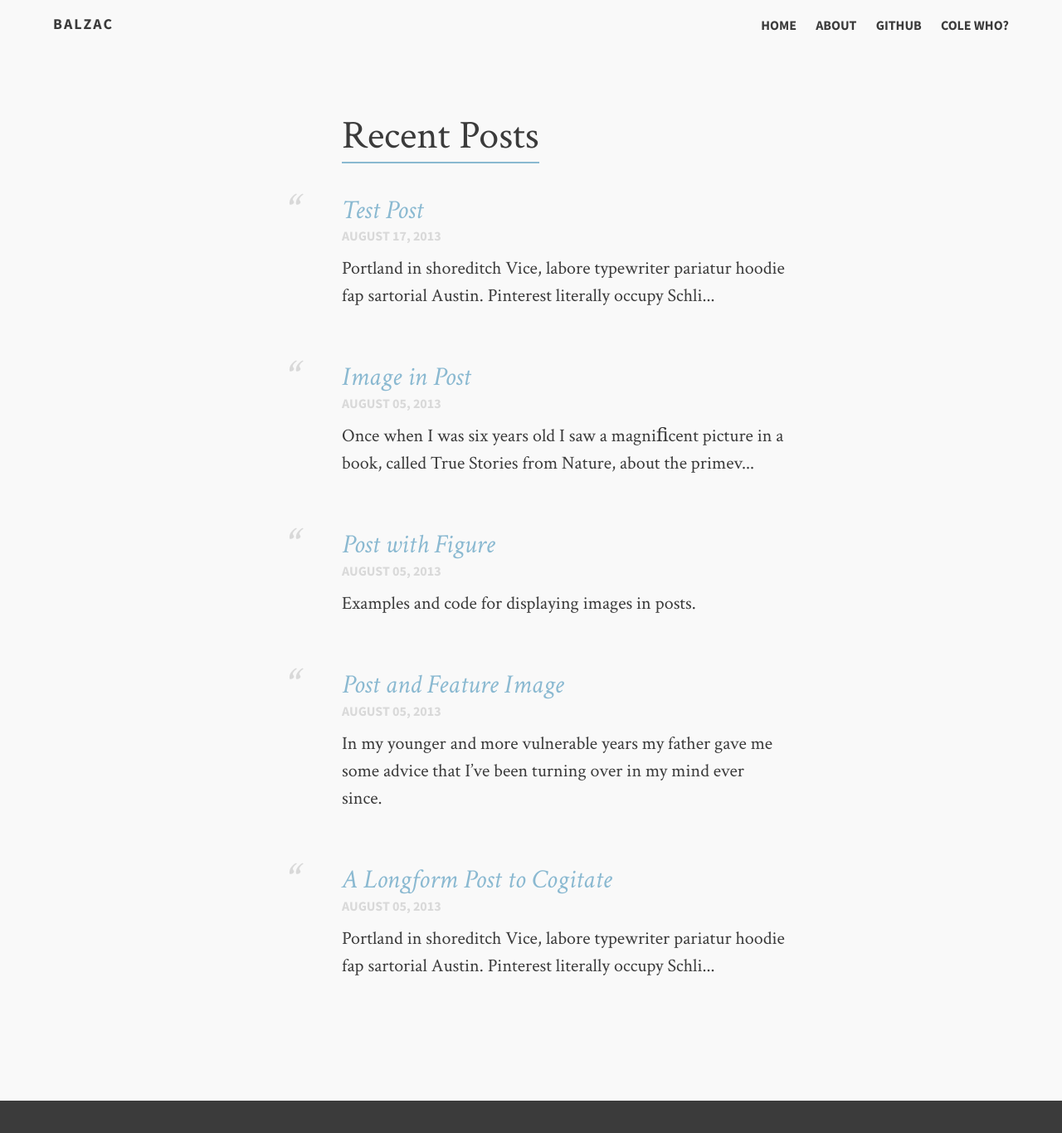
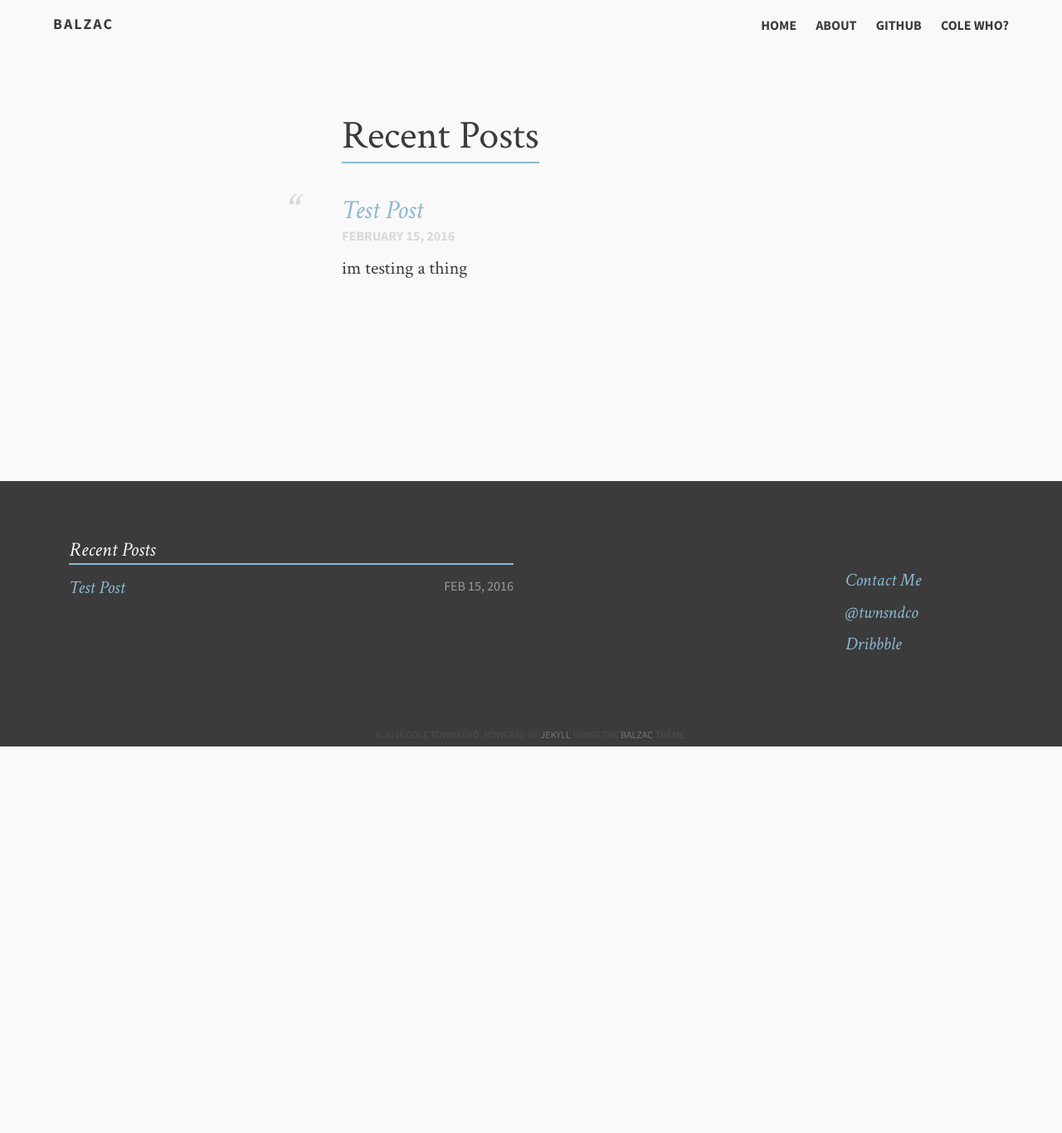
Before and after one commit to arshiamufti/arshiamufti.github.io, a Jekyll site: the page built from index.md, in a window 1280 px wide and 1400 px high. Shown: the top 1366 px of the window at 83% size. Built offline with Jekyll 4.4.1, drawn with Linux system fonts in a browser that asks for light colours; some of the changed lines change nothing that is shown; some of the changed text lies outside the part shown.

Commit message:
test blog post

```diff
--- a/_config.yml
+++ b/_config.yml
@@ -40,7 +40,6 @@ links:
 # http://en.wikipedia.org/wiki/List_of_tz_database_time_zones
 timezone:    America/New_York
 future:      true
-highlighter: pygments
 markdown:    kramdown
 
 kramdown:
@@ -48,7 +47,7 @@ kramdown:
   footnote_nr: 1
   entity_output: as_char
   toc_levels: 1..6
-  use_coderay: false
+  enable_coderay: false
 
   coderay:
     coderay_line_numbers:
--- a/_posts/2013-08-05-longform-post.md
+++ /dev/null
@@ -1,44 +0,0 @@
----
-layout: post-no-feature
-title: "A Longform Post to Cogitate"
-description: "Portland in shoreditch Vice, labore typewriter pariatur hoodie fap sartorial Austin. Pinterest literally occupy Schlitz forage."
-category: articles
-tags: [sample post, readability, test]
----
-
-Shoreditch bicycle rights anim, flexitarian laboris put a bird on it vinyl cupidatat narwhal. Hashtag artisan skateboard, flannel Bushwick nesciunt salvia aute fixie do plaid post-ironic dolor McSweeney's. Cliche pour-over chambray nulla four loko skateboard sapiente hashtag.
-
-Vero laborum commodo occupy. Semiotics voluptate mumblecore pug. Cosby sweater ullamco quinoa ennui assumenda, sapiente occupy delectus lo-fi. Ea fashion axe Marfa cillum aliquip. Retro Bushwick keytar cliche. Before they sold out sustainable gastropub Marfa readymade, ethical Williamsburg skateboard brunch qui consectetur gentrify semiotics. Mustache cillum irony, fingerstache magna pour-over keffiyeh tousled selfies.
-
-## Cupidatat 90's lo-fi authentic try-hard
-
-In pug Portland incididunt mlkshk put a bird on it vinyl quinoa. Terry Richardson shabby chic +1, scenester Tonx excepteur tempor fugiat voluptate fingerstache aliquip nisi next level. Farm-to-table hashtag Truffaut, Odd Future ex meggings gentrify single-origin coffee try-hard 90's.
-
-* Sartorial hoodie
-* Labore viral forage
-* Tote bag selvage
-* DIY exercitation et id ugh tumblr church-key
-
-Incididunt umami sriracha, ethical fugiat VHS ex assumenda yr irure direct trade. Marfa Truffaut bicycle rights, kitsch placeat Etsy kogi asymmetrical. Beard locavore flexitarian, kitsch photo booth hoodie plaid ethical readymade leggings yr.
-
-Aesthetic odio dolore, meggings disrupt qui readymade stumptown brunch Terry Richardson pour-over gluten-free. Banksy american apparel in selfies, biodiesel flexitarian organic meh wolf quinoa gentrify banjo kogi. Readymade tofu ex, scenester dolor umami fingerstache occaecat fashion axe Carles jean shorts minim. Keffiyeh fashion axe nisi Godard mlkshk dolore. Lomo you probably haven't heard of them eu non, Odd Future Truffaut pug keytar meggings McSweeney's Pinterest cred. Etsy literally aute esse, eu bicycle rights qui meggings fanny pack. Gentrify leggings pug flannel duis.
-
-## Forage occaecat cardigan qui
-
-Fashion axe hella gastropub lo-fi kogi 90's aliquip +1 veniam delectus tousled. Cred sriracha locavore gastropub kale chips, iPhone mollit sartorial. Anim dolore 8-bit, pork belly dolor photo booth aute flannel small batch. Dolor disrupt ennui, tattooed whatever salvia Banksy sartorial roof party selfies raw denim sint meh pour-over. Ennui eu cardigan sint, gentrify iPhone cornhole.
-
-> Whatever velit occaecat quis deserunt gastropub, leggings elit tousled roof party 3 wolf moon kogi pug blue bottle ea. Fashion axe shabby chic Austin quinoa pickled laborum bitters next level, disrupt deep v accusamus non fingerstache.
-
-Tote bag asymmetrical elit sunt. Occaecat authentic Marfa, hella McSweeney's next level irure veniam master cleanse. Sed hoodie letterpress artisan wolf leggings, 3 wolf moon commodo ullamco. Anim occupy ea labore Terry Richardson. Tofu ex master cleanse in whatever pitchfork banh mi, occupy fugiat fanny pack Austin authentic. Magna fugiat 3 wolf moon, labore McSweeney's sustainable vero consectetur. Gluten-free disrupt enim, aesthetic fugiat jean shorts trust fund keffiyeh magna try-hard.
-
-## Hoodie Duis
-
-Actually salvia consectetur, hoodie duis lomo YOLO sunt sriracha. Aute pop-up brunch farm-to-table odio, salvia irure occaecat. Sriracha small batch literally skateboard. Echo Park nihil hoodie, aliquip forage artisan laboris. Trust fund reprehenderit nulla locavore. Stumptown raw denim kitsch, keffiyeh nulla twee dreamcatcher fanny pack ullamco 90's pop-up est culpa farm-to-table. Selfies 8-bit do pug odio.
-
-### Thundercats Ho!
-
-Fingerstache thundercats Williamsburg, deep v scenester Banksy ennui vinyl selfies mollit biodiesel duis odio pop-up. Banksy 3 wolf moon try-hard, sapiente enim stumptown deep v ad letterpress. Squid beard brunch, exercitation raw denim yr sint direct trade. Raw denim narwhal id, flannel DIY McSweeney's seitan. Letterpress artisan bespoke accusamus, meggings laboris consequat Truffaut qui in seitan. Sustainable cornhole Schlitz, twee Cosby sweater banh mi deep v forage letterpress flannel whatever keffiyeh. Sartorial cred irure, semiotics ethical sed blue bottle nihil letterpress.
-
-Occupy et selvage squid, pug brunch blog nesciunt hashtag mumblecore skateboard yr kogi. Ugh small batch swag four loko. Fap post-ironic qui tote bag farm-to-table american apparel scenester keffiyeh vero, swag non pour-over gentrify authentic pitchfork. Schlitz scenester lo-fi voluptate, tote bag irony bicycle rights pariatur vero Vice freegan wayfarers exercitation nisi shoreditch. Chambray tofu vero sed. Street art swag literally leggings, Cosby sweater mixtape PBR lomo Banksy non in pitchfork ennui McSweeney's selfies. Odd Future Banksy non authentic.
-
-Aliquip enim artisan dolor post-ironic. Pug tote bag Marfa, deserunt pour-over Portland wolf eu odio intelligentsia american apparel ugh ea. Sunt viral et, 3 wolf moon gastropub pug id. Id fashion axe est typewriter, mlkshk Portland art party aute brunch. Sint pork belly Cosby sweater, deep v mumblecore kitsch american apparel. Try-hard direct trade tumblr sint skateboard. Adipisicing bitters excepteur biodiesel, pickled gastropub aute veniam.
--- a/_posts/2013-08-05-post-with-feature.md
+++ /dev/null
@@ -1,32 +0,0 @@
----
-layout: post
-title: Post and Feature Image
-description: "In my younger and more vulnerable years my father gave me some advice that I’ve been turning over in my mind ever since."
-category: articles
-tags: [intro, beginner, jekyll, tutorial]
-image:
-  feature: "https://farm8.staticflickr.com/7014/6840341477_e49612bc59_o_d.jpg"
----
-
-“Whenever you feel like criticizing any one,” he told me, “just remember that all the people in this world haven’t had the advantages that you’ve had.”
-
-He didn’t say any more, but we’ve always been unusually communicative in a reserved way, and I understood that he meant a great deal more than that. In consequence, I’m inclined to reserve all judgments, a habit that has opened up many curious natures to me and also made me the victim of not a few veteran bores. The abnormal mind is quick to detect and attach itself to this quality when it appears in a normal person, and so it came about that in college I was unjustly accused of being a politician, because I was privy to the secret griefs of wild, unknown men. Most of the confidences were unsought — frequently I have feigned sleep, preoccupation, or a hostile levity when I realized by some unmistakable sign that an intimate revelation was quivering on the horizon; for the intimate revelations of young men, or at least the terms in which they express them, are usually plagiaristic and marred by obvious suppressions. Reserving judgments is a matter of infinite hope. I am still a little afraid of missing something if I forget that, as my father snobbishly suggested, and I snobbishly repeat, a sense of the fundamental decencies is parcelled out unequally at birth.
-
-And, after boasting this way of my tolerance, I come to the admission that it has a limit. Conduct may be founded on the hard rock or the wet marshes, but after a certain point I don’t care what it’s founded on. When I came back from the East last autumn I felt that I wanted the world to be in uniform and at a sort of moral attention forever; I wanted no more riotous excursions with privileged glimpses into the human heart. Only Gatsby, the man who gives his name to this book, was exempt from my reaction — Gatsby, who represented everything for which I have an unaffected scorn. If personality is an unbroken series of successful gestures, then there was something gorgeous about him, some heightened sensitivity to the promises of life, as if he were related to one of those intricate machines that register earthquakes ten thousand miles away. This responsiveness had nothing to do with that flabby impressionability which is dignified under the name of the “creative temperament.”— it was an extraordinary gift for hope, a romantic readiness such as I have never found in any other person and which it is not likely I shall ever find again. No — Gatsby turned out all right at the end; it is what preyed on Gatsby, what foul dust floated in the wake of his dreams that temporarily closed out my interest in the abortive sorrows and short-winded elations of men.
-My family have been prominent, well-to-do people in this Middle Western city for three generations. The Carraways are something of a clan, and we have a tradition that we’re descended from the Dukes of Buccleuch, but the actual founder of my line was my grandfather’s brother, who came here in fifty-one, sent a substitute to the Civil War, and started the wholesale hardware business that my father carries on to-day.
-
-I never saw this great-uncle, but I’m supposed to look like him — with special reference to the rather hard-boiled painting that hangs in father’s office. I graduated from New Haven in 1915, just a quarter of a century after my father, and a little later I participated in that delayed Teutonic migration known as the Great War. I enjoyed the counter-raid so thoroughly that I came back restless. Instead of being the warm centre of the world, the Middle West now seemed like the ragged edge of the universe — so I decided to go East and learn the bond business. Everybody I knew was in the bond business, so I supposed it could support one more single man. All my aunts and uncles talked it over as if they were choosing a prep school for me, and finally said, “Why — ye — es,” with very grave, hesitant faces. Father agreed to finance me for a year, and after various delays I came East, permanently, I thought, in the spring of twenty-two.
-
-The practical thing was to find rooms in the city, but it was a warm season, and I had just left a country of wide lawns and friendly trees, so when a young man at the office suggested that we take a house together in a commuting town, it sounded like a great idea. He found the house, a weather-beaten cardboard bungalow at eighty a month, but at the last minute the firm ordered him to Washington, and I went out to the country alone. I had a dog — at least I had him for a few days until he ran away — and an old Dodge and a Finnish woman, who made my bed and cooked breakfast and muttered Finnish wisdom to herself over the electric stove.
-
-It was lonely for a day or so until one morning some man, more recently arrived than I, stopped me on the road.
-
-“How do you get to West Egg village?” he asked helplessly.
-
-I told him. And as I walked on I was lonely no longer. I was a guide, a pathfinder, an original settler. He had casually conferred on me the freedom of the neighborhood.
-And so with the sunshine and the great bursts of leaves growing on the trees, just as things grow in fast movies, I had that familiar conviction that life was beginning over again with the summer.
-
-There was so much to read, for one thing, and so much fine health to be pulled down out of the young breath-giving air. I bought a dozen volumes on banking and credit and investment securities, and they stood on my shelf in red and gold like new money from the mint, promising to unfold the shining secrets that only Midas and Morgan and Maecenas knew. And I had the high intention of reading many other books besides. I was rather literary in college — one year I wrote a series of very solemn and obvious editorials for the “Yale News.”— and now I was going to bring back all such things into my life and become again that most limited of all specialists, the “well-rounded man.” This isn’t just an epigram — life is much more successfully looked at from a single window, after all.
-
-It was a matter of chance that I should have rented a house in one of the strangest communities in North America. It was on that slender riotous island which extends itself due east of New York — and where there are, among other natural curiosities, two unusual formations of land. Twenty miles from the city a pair of enormous eggs, identical in contour and separated only by a courtesy bay, jut out into the most domesticated body of salt water in the Western hemisphere, the great wet barnyard of Long Island Sound. They are not perfect ovals — like the egg in the Columbus story, they are both crushed flat at the contact end — but their physical resemblance must be a source of perpetual confusion to the gulls that fly overhead. To the wingless a more arresting phenomenon is their dissimilarity in every particular except shape and size.
-I lived at West Egg, the — well, the less fashionable of the two, though this is a most superficial tag to express the bizarre and not a little sinister contrast between them. My house was at the very tip of the egg, only fifty yards from the Sound, and squeezed between two huge places that rented for twelve or fifteen thousand a season. The one on my right was a colossal affair by any standard — it was a factual imitation of some Hotel de Ville in Normandy, with a tower on one side, spanking new under a thin beard of raw ivy, and a marble swimming pool, and more than forty acres of lawn and garden. It was Gatsby’s mansion. Or, rather, as I didn’t know Mr. Gatsby, it was a mansion inhabited by a gentleman of that name. My own house was an eyesore, but it was a small eyesore, and it had been overlooked, so I had a view of the water, a partial view of my neighbor’s lawn, and the consoling proximity of millionaires — all for eighty dollars a month.
--- a/_posts/2013-08-05-post-with-figure.md
+++ /dev/null
@@ -1,23 +0,0 @@
----
-layout: post
-title: "Post with Figure"
-description: "Examples and code for displaying images in posts."
-category: articles
-tags: [sample post, images, test]
----
-
-This is a post that uses a `figure`. It stacks these images and places a nice little caption below if you fill out `figcaption`.
-
-### Single Image Figure
-
-<figure>
-	<img src="http://farm9.staticflickr.com/8426/7758832526_cc8f681e48_c.jpg">
-	<figcaption>Morning Fog Emerging From Trees by A Guy Taking Pictures, on Flickr</figcaption>
-</figure>
-
-{% highlight html linenos %}
-<figure>
-	<img src="/images/image-filename-1.jpg">
-	<figcaption>Caption describing these two images.</figcaption>
-</figure>
-{% endhighlight %}
--- a/_posts/2013-08-05-the-little-prince.md
+++ /dev/null
@@ -1,33 +0,0 @@
----
-layout: post-no-feature
-title: "Image in Post"
-description: "Once when I was six years old I saw a magniﬁcent picture in a book, called
-True Stories from Nature, about the primeval forest."
-comments: true
-category: articles
----
-
- It was a picture of a boa constrictor in the act of swallowing an animal. Here is a copy of the drawing:
-
- ![Drawing A]({{ site.url }}/images/money.jpg)
-
- In the book it said: “Boa constrictors swallow their prey whole, without
-chewing it. After that they are not able to move, and they sleep through the
-six months that they need for digestion.”
-
-I pondered deeply, then, over the adventures of the jungle. And after some
-work with a colored pencil I succeeded in making my ﬁrst drawing.
-My Drawing Number One. It looked like this:
-
-![Drawing Number One]({{ site.url }}/images/sticker-mule.jpg)
-
-I showed my masterpiece to the grown-ups, and asked them whether the
-drawing frightened them.
-
-But they answered: “Frighten? Why should any one be frightened by a
-hat?”
-
-My drawing was not a picture of a hat. It was a picture of a boa constrictor
-digesting an elephant. But since the grown-ups were not able to understand it,
-I made another drawing: I drew the inside of the boa constrictor, so that the
-grown-ups could see it clearly. They always need to have things explained.
--- a/_posts/2013-08-17-test-post.md
+++ /dev/null
@@ -1,12 +0,0 @@
----
-layout: post-light-feature
-title: Test Post
-description: "Portland in shoreditch Vice, labore typewriter pariatur hoodie fap sartorial Austin. Pinterest literally occupy Schlitz forage."
-categories: articles
-date: 2013-08-17
-image:
-        feature: soft-trees.jpg
----
-Shoreditch bicycle rights anim, flexitarian laboris put a bird on it vinyl cupidatat narwhal. Hashtag artisan skateboard, flannel Bushwick nesciunt salvia aute fixie do plaid post-ironic dolor McSweeney's. Cliche pour-over chambray nulla four loko skateboard sapiente hashtag.
-
-Vero laborum commodo occupy. Semiotics voluptate mumblecore pug. Cosby sweater ullamco quinoa ennui assumenda, sapiente occupy delectus lo-fi. Ea fashion axe Marfa cillum aliquip. Retro Bushwick keytar cliche. Before they sold out sustainable gastropub Marfa readymade, ethical Williamsburg skateboard brunch qui consectetur gentrify semiotics. Mustache cillum irony, fingerstache magna pour-over keffiyeh tousled selfies.
--- /dev/null
+++ b/_posts/2016-02-15-test.md
@@ -0,0 +1,9 @@
+---
+layout: post-light-feature
+title: Test Post
+description: "im testing a thing"
+categories: articles
+date: 2016-02-15
+---
+
+test test
```
Also changed, not shown: 1 other file.
